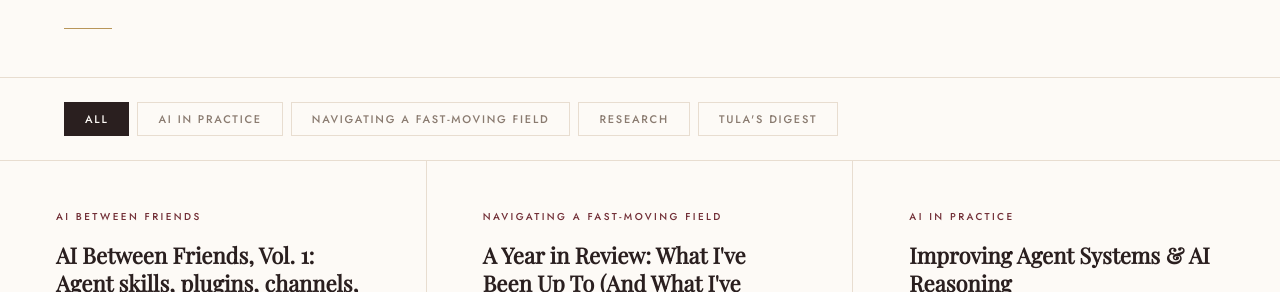
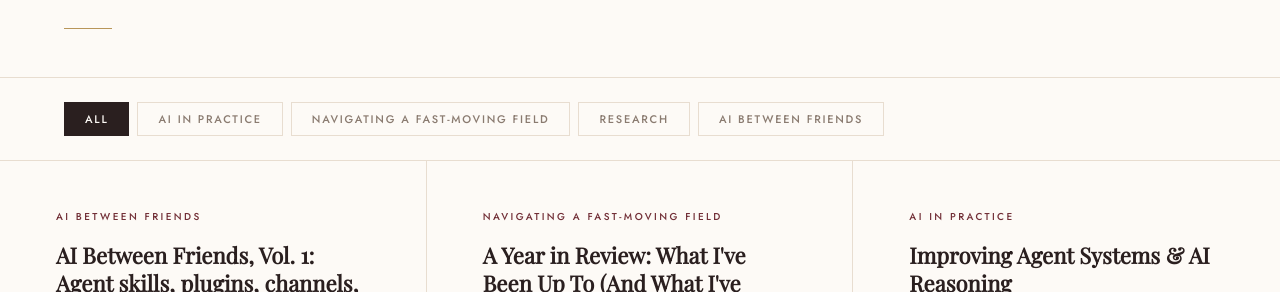
Before and after one commit to tmasterman/tmasterman.github.io, a Jekyll site: the page built from writing.html, in a window 1280 px wide and 900 px high. Shown: the part 222-514 px from the top of the window. Built offline with Jekyll 4.4.1, drawn with Linux system fonts in a browser that asks for light colours; some web fonts are replaced.

Commit message:
Rename Tula's Digest to AI Between Friends

```diff
--- a/writing.html
+++ b/writing.html
@@ -13,7 +13,7 @@ title: Writing
   <button class="filter-btn" data-filter="AI in Practice">AI in Practice</button>
   <button class="filter-btn" data-filter="Navigating a Fast-Moving Field">Navigating a Fast-Moving Field</button>
   <button class="filter-btn" data-filter="Research">Research</button>
-  <button class="filter-btn" data-filter="Tula's Digest">Tula's Digest</button>
+  <button class="filter-btn" data-filter="AI Between Friends">AI Between Friends</button>
 </div>
 
 <div class="article-grid" id="article-grid">
```
